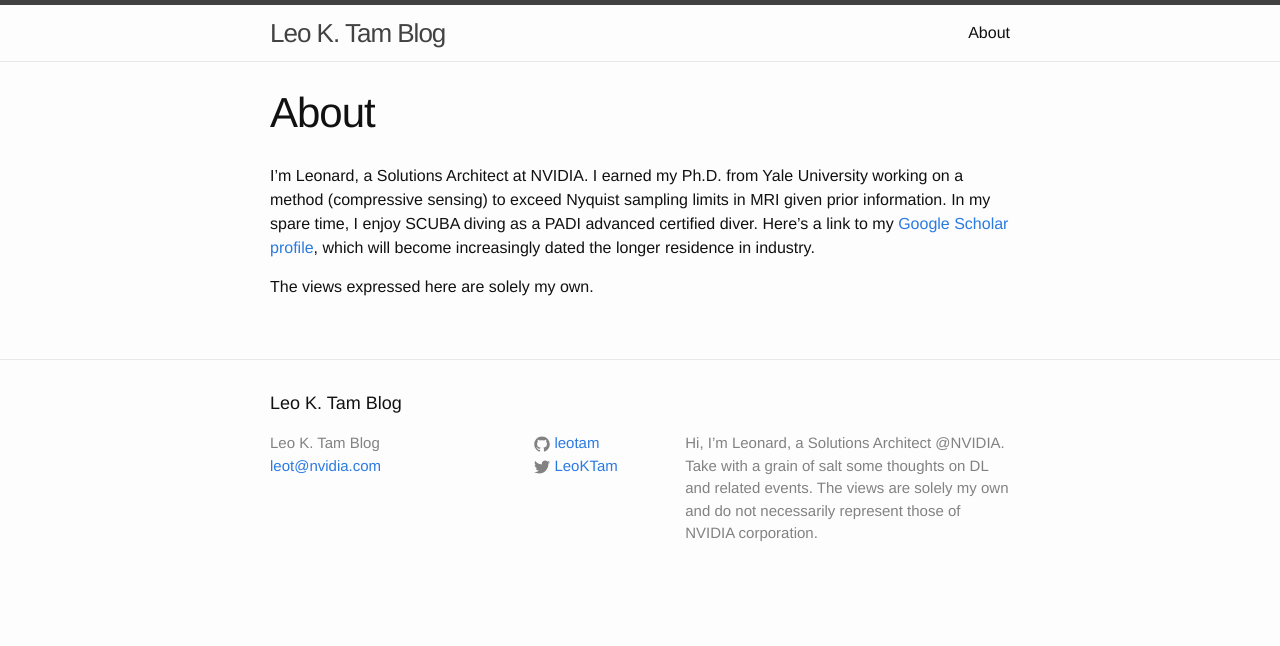
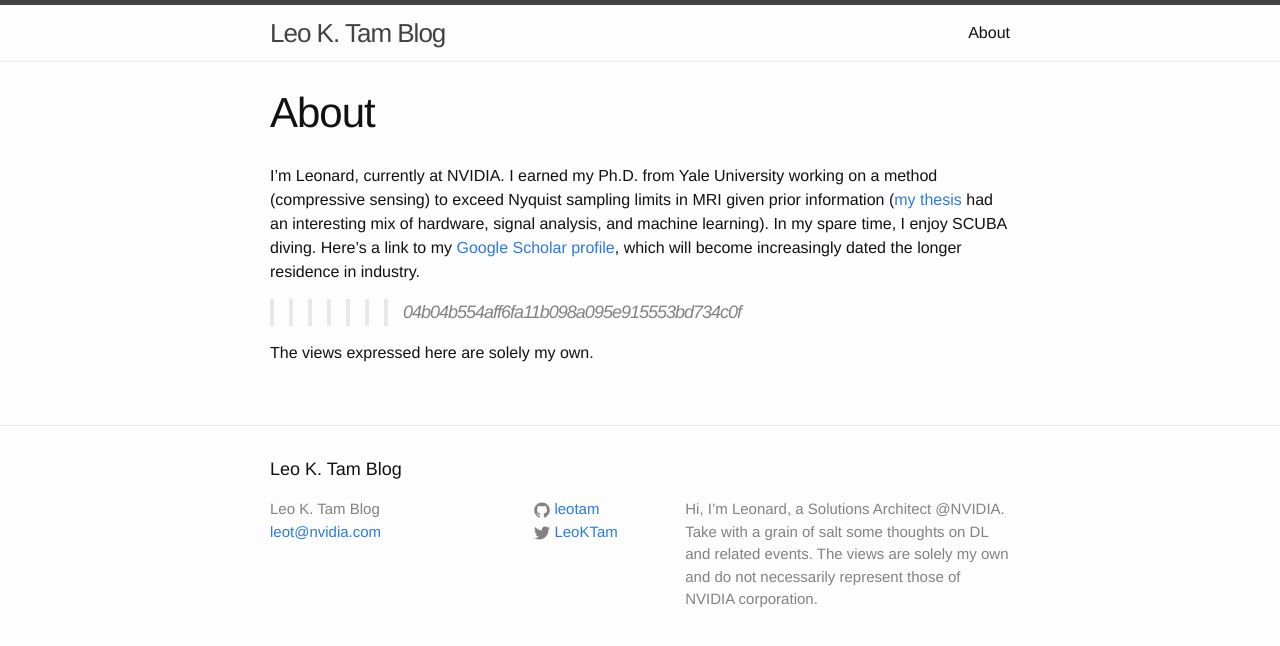
Before and after one commit to leotam/leotam.github.io, a Jekyll site: the page built from about.md, in a window 1280 px wide. Shown: the top 646 px of the page. Built offline with Jekyll 4.4.1, drawn with Linux system fonts in a browser that asks for light colours.

Commit message:
Update about.md

```diff
--- a/about.md
+++ b/about.md
@@ -4,8 +4,10 @@ title: About
 permalink: /about/
 ---
 
-I'm Leonard, a Solutions Architect at NVIDIA.  I earned my Ph.D. from Yale University working on a method (compressive sensing) to exceed Nyquist sampling limits in MRI given prior information.  In my spare time, I enjoy SCUBA diving as a PADI advanced certified diver.  Here's a link to my [Google Scholar profile][scholar], which will become increasingly dated the longer residence in industry.
+I'm Leonard, currently at NVIDIA.  I earned my Ph.D. from Yale University working on a method (compressive sensing) to exceed Nyquist sampling limits in MRI given prior information ([my thesis][nlgthesis] had an interesting mix of hardware, signal analysis, and machine learning).  In my spare time, I enjoy SCUBA diving.  Here's a link to my [Google Scholar profile][scholar], which will become increasingly dated the longer residence in industry.
+>>>>>>> 04b04b554aff6fa11b098a095e915553bd734c0f
 
 The views expressed here are solely my own.
 
 [scholar]:https://scholar.google.com/citations?user=ItNIda0AAAAJ&hl=en&oi=ao
+[nlgthesis]:https://drive.google.com/open?id=1o9w1TSCzuPCTP0rlX_YAasKfAHDMhQFv
```
